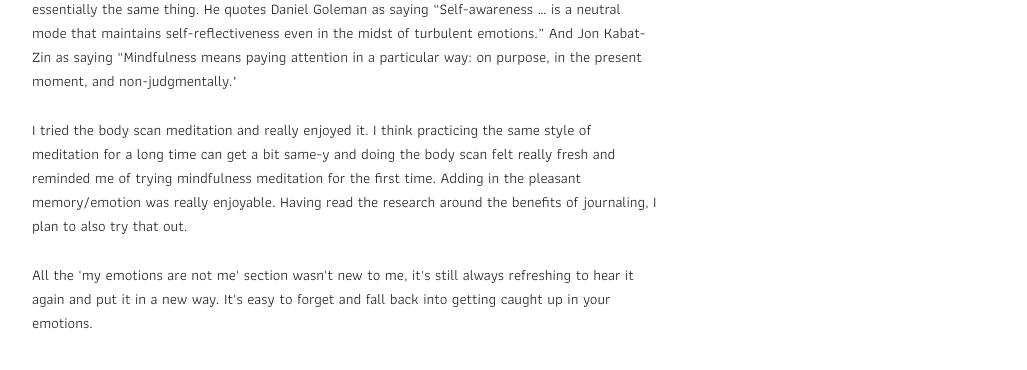
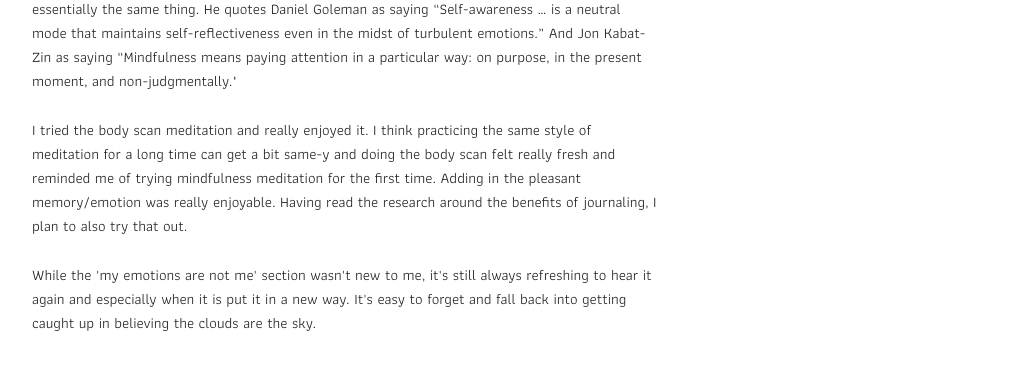
Before and after one commit to jeremy-liss/jeremy-liss.github.io, a plain HTML site: page blog/c5-self-confidence.html in a window 1280 px wide. Shown: the part 396-766 px from the top of the page, without its empty margins (128-1155 px from the left). Drawn offline with nearby package versions, Linux system fonts and the light colour scheme.

Commit message:
update c5 blog

```diff
--- a/blog/c5-self-confidence.html
+++ b/blog/c5-self-confidence.html
@@ -39,7 +39,7 @@
             I tried the body scan meditation and really enjoyed it. I think practicing the same style of meditation for a long time can get a bit same-y and doing the body scan felt really fresh and reminded me of trying mindfulness meditation for the first time. Adding in the pleasant memory/emotion was really enjoyable. Having read the research around the benefits of journaling, I plan to also try that out.
           </p>
           <p>
-            All the 'my emotions are not me' section wasn't new to me, it's still always refreshing to hear it again and put it in a new way. It's easy to forget and fall back into getting caught up in your emotions.
+            While the 'my emotions are not me' section wasn't new to me, it's still always refreshing to hear it again and especially when it is put it in a new way. It's easy to forget and fall back into getting caught up in believing the clouds are the sky.
           </p>
 
         </div>
```
